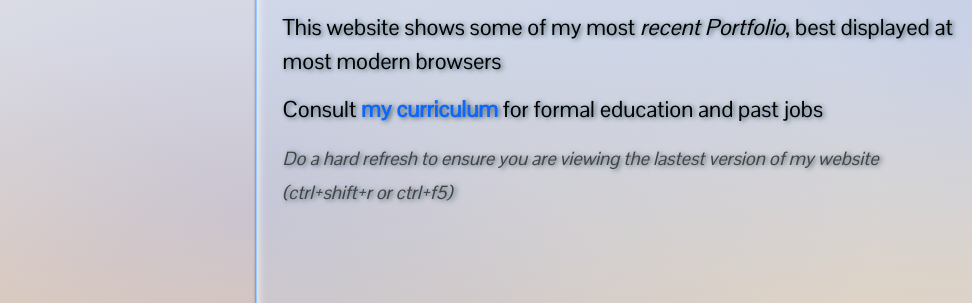
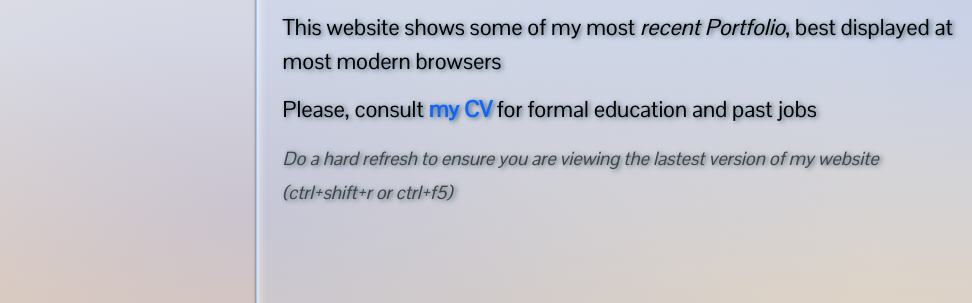
Before and after one commit to flockonus/flockonus.github.com, a plain HTML site: page index.html in a window 1280 px wide. Shown: the part 359-662 px from the top of the page, 0-972 px from the left. Drawn offline with Linux system fonts and the light colour scheme.

Commit message:
fixed CV link

```diff
--- a/index.html
+++ b/index.html
@@ -44,7 +44,7 @@
         <p>I am a <em>developer</em>, especialized in back-end and passionate for front-end state of art</p>
         <p>Versed in Node.js, Ruby, MongoDB, SQL, jQuery, CSS, HTML5, SEO, UX</p>
         <p>This website shows some of my most <em>recent Portfolio</em>, best displayed at most modern browsers</p>
-        <p>Consult <b><a target="_blank" href="https://docs.google.com/document/d/1gi8UQ31akugdgfq4vlD_8MexFdQBv8bU5ojwE6npF-Q/edit">my curriculum</a></b> for formal education and past jobs</p>
+        <p>Please, consult <b><a target="_blank" href="https://docs.google.com/document/d/1U5524bKZ3cXcU6HelOtsJAbRo1z4iFdBbMNL1Y47y8c">my CV</a></b> for formal education and past jobs</p>
         <p style="color:#444; font-style: italic;"><small>Do a hard refresh to ensure you are viewing the lastest version of my website<br />(ctrl+shift+r or ctrl+f5)</small></p>
 
         <div id="refs_column">
```
